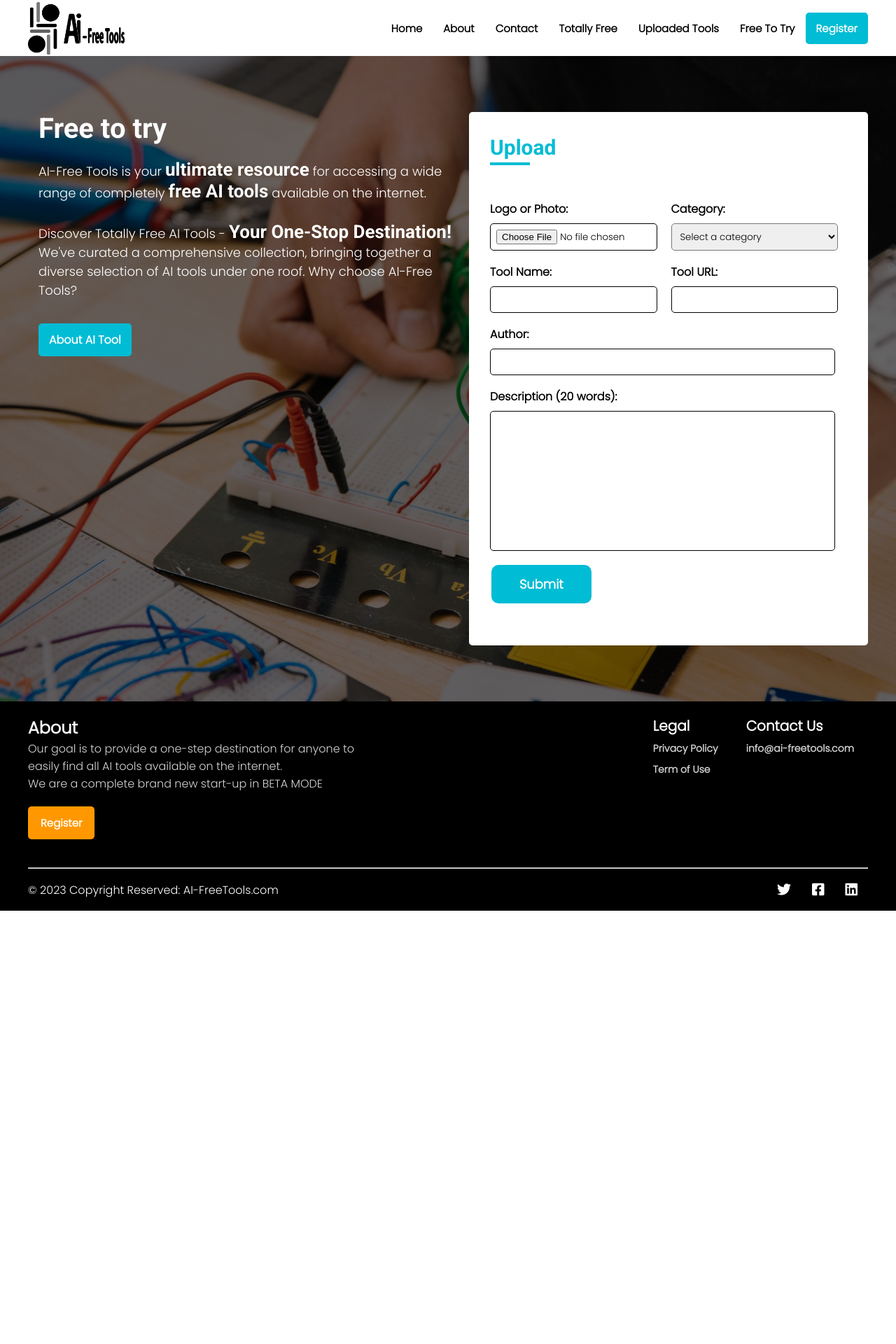
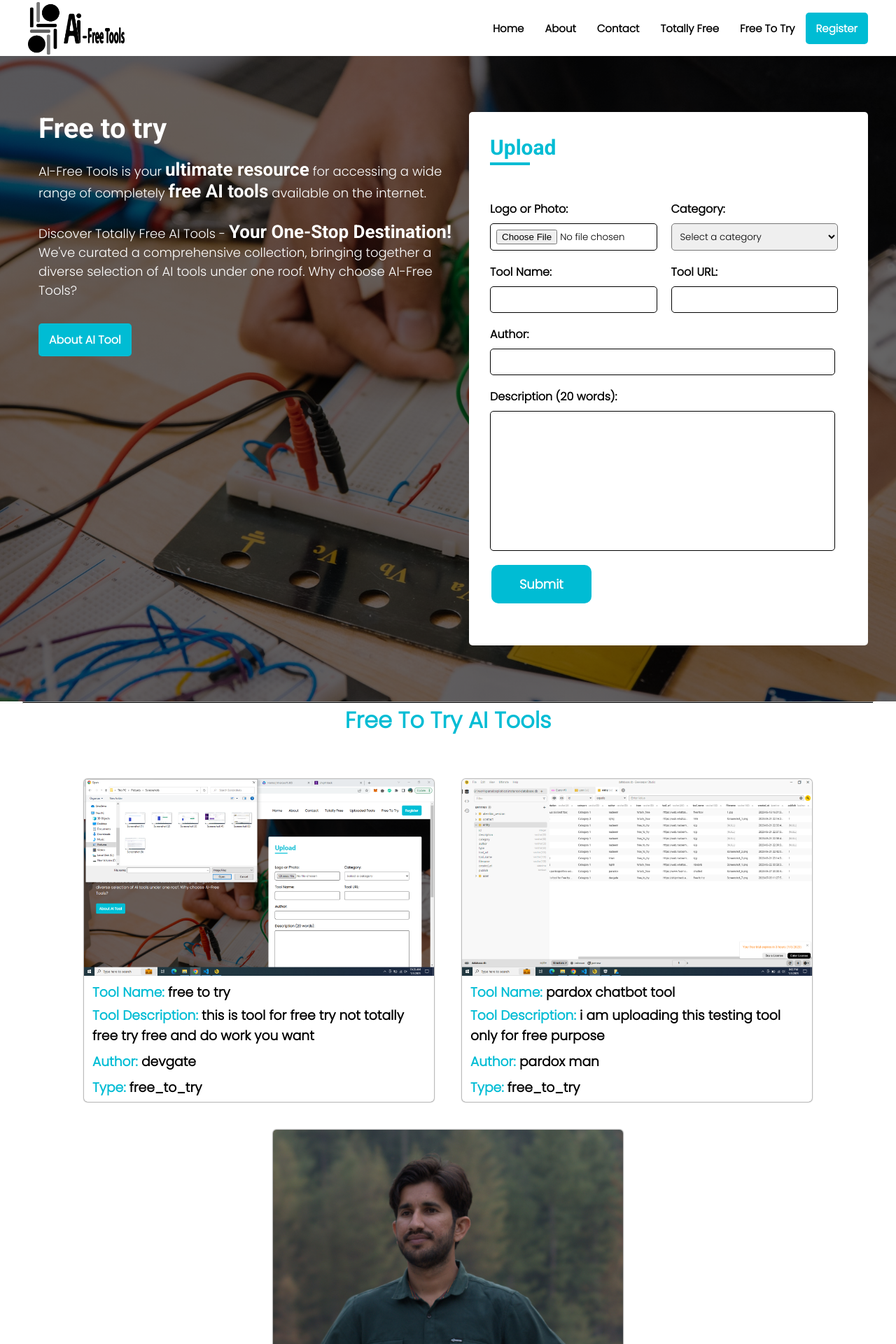
Before and after one commit to nadeem833/paradoxploitics, a Flask app: page /free-to-try in a window 1280 px wide. Shown: the top 1920 px of the page at 70% size. Before the commit the page ends 1301 px from the top, so only its background shows below. Run offline with Flask 3, Linux system fonts and the light colour scheme.

Commit message:
un link uploaded tool and save data in free  tool

```diff
--- a/app.py
+++ b/app.py
@@ -132,7 +132,20 @@ def totally_free():
         # Redirect back to the appropriate page
         return "Successfully uploaded your Tool"
 
-    return render_template("totally-free.html")
+    tools = Entry.query.filter_by(publish=True , type = 'totally_free').all()
+    tool_data = []
+    for tool in tools:
+        tool_data.append({
+            'description': tool.description,
+            'category': tool.category,
+            'author': tool.author,
+            'type': tool.type,
+            'tool_url': tool.tool_url,
+            'tool_name': tool.tool_name,
+            'filename': tool.filename,
+            'created_at': tool.created_at
+        })
+    return render_template("totally-free.html" , tools = tool_data)
 
 
 @app.route('/free-to-try', methods=['POST', 'GET'])
@@ -177,7 +190,20 @@ def free_to_try():
         # Redirect back to the appropriate page
         return "Successfully uploaded your free_to_try Tool"
 
-    return render_template("free-to-try.html")
+    tools = Entry.query.filter_by(publish=True , type = 'free_to_try').all()
+    tool_data = []
+    for tool in tools:
+        tool_data.append({
+            'description': tool.description,
+            'category': tool.category,
+            'author': tool.author,
+            'type': tool.type,
+            'tool_url': tool.tool_url,
+            'tool_name': tool.tool_name,
+            'filename': tool.filename,
+            'created_at': tool.created_at
+        })
+    return render_template("free-to-try.html" , tools = tool_data)
 
 
 @app.route('/contact', methods=['POST', 'GET'])
--- a/templates/about.html
+++ b/templates/about.html
@@ -9,6 +9,8 @@
     integrity="sha512-iecdLmaskl7CVkqkXNQ/ZH/XLlvWZOJyj7Yy7tcenmpD1ypASozpmT/E0iPtmFIB46ZmdtAc9eNBvH0H/ZpiBw=="
     crossorigin="anonymous" referrerpolicy="no-referrer" />
   <link rel="stylesheet" type="text/css" href="/static/css/style.css">
+  <title>About - AI FREE TOOLS</title>
+
 </head>
 
 <body>
@@ -20,7 +22,7 @@
         <li><a href="/about">About</a></li>
         <li><a href="/contact">Contact</a></li>
         <li><a href="/totally-free">Totally Free</a></li>
-        <li><a href="/upload-tools">Uploaded Tools</a></li>
+        <!-- <li><a href="/upload-tools">Uploaded Tools</a></li> -->
         <li><a href="/free-to-try">Free To Try</a></li>
         <li><a href="/register" class="login-register">Register</a></li>
       </ul>
--- a/templates/contact.html
+++ b/templates/contact.html
@@ -21,7 +21,7 @@
         <li><a href="/about">About</a></li>
         <li><a href="/contact">Contact</a></li>
         <li><a href="/totally-free">Totally Free</a></li>
-        <li><a href="/upload-tools">Uploaded Tools</a></li>
+        <!-- <li><a href="/upload-tools">Uploaded Tools</a></li> -->
 
         <li><a href="/free-to-try">Free To Try</a></li>
         <li><a href="/login" class="login-register">Login</a></li>
--- a/templates/dashboard.html
+++ b/templates/dashboard.html
@@ -15,9 +15,8 @@
         <li><a href="/">Home</a></li>
         <li><a href="/about">About</a></li>
         <li><a href="/contact">Contact</a></li>
-        <li><a href="/totally-free">Totally Free</a></li
-          <li><a href="/upload-tools">Uploaded Tools</a></li>
-          >
+        <li><a href="/totally-free">Totally Free</a></li>
+
         <li><a href="/free-to-try">Free To Try</a></li>
         <li><a href="/register" class="login-register">Logout</a></li> <!-- Changed "Login" to "Logout" -->
       </ul>
--- a/templates/free-to-try.html
+++ b/templates/free-to-try.html
@@ -11,6 +11,8 @@
     integrity="sha512-iecdLmaskl7CVkqkXNQ/ZH/XLlvWZOJyj7Yy7tcenmpD1ypASozpmT/E0iPtmFIB46ZmdtAc9eNBvH0H/ZpiBw=="
     crossorigin="anonymous" referrerpolicy="no-referrer" />
   <link rel="stylesheet" type="text/css" href="/static/css/style.css">
+  <title>Free To Try - AI FREE TOOLS</title>
+
 </head>
 
 <body>
@@ -22,7 +24,7 @@
         <li><a href="/about">About</a></li>
         <li><a href="/contact">Contact</a></li>
         <li><a href="/totally-free">Totally Free</a></li>
-        <li><a href="/upload-tools">Uploaded Tools</a></li>
+        <!-- <li><a href="/upload-tools">Uploaded Tools</a></li> -->
 
         <li><a href="/free-to-try">Free To Try</a></li>
         <li><a href="/register" class="login-register">Register</a></li>
@@ -85,6 +87,22 @@
       <a href="about.html">About AI Tool</a>
     </div>
   </section>
+  <hr style="background-color:#000; height: 3px; width: 95%; margin: auto;">
+
+  <h1 style="color:#00bcd4; text-align: center;"> Free To Try AI Tools</h1>
+
+  <div class="tool-listing">
+
+    {% for tool in tools %}
+    <div class="tool-card">
+      <img src="static/uploads/{{ tool.filename}}">
+      <h3><span class="highlight">Tool Name:</span> {{ tool.tool_name }}</h3>
+      <h3><span class="highlight">Tool Description:</span> {{ tool.description }}<h3>
+        <h3><span class="highlight">Author:</span> {{ tool.author }}<h3>
+            <h3><span class="highlight">Type:</span> {{ tool.type }}<h3>
+    </div>
+    {% endfor %}
+  </div>
 
   <footer>
     <div class="footer-first-column">
--- a/templates/index.html
+++ b/templates/index.html
@@ -9,6 +9,8 @@
     integrity="sha512-iecdLmaskl7CVkqkXNQ/ZH/XLlvWZOJyj7Yy7tcenmpD1ypASozpmT/E0iPtmFIB46ZmdtAc9eNBvH0H/ZpiBw=="
     crossorigin="anonymous" referrerpolicy="no-referrer" />
   <link rel="stylesheet" type="text/css" href="/static/css/style.css">
+  <title>Home - AI FREE TOOLS</title>
+
 </head>
 
 <body>
@@ -20,7 +22,7 @@
         <li><a href="/about">About</a></li>
         <li><a href="/contact">Contact</a></li>
         <li><a href="/totally-free">Totally Free</a></li>
-        <li><a href="/upload-tools">Uploaded Tools</a></li>
+        <!-- <li><a href="/upload-tools">Uploaded Tools</a></li> -->
         <li><a href="/free-to-try">Free To Try</a></li>
         <li><a href="/register" class="login-register">Register</a></li>
       </ul>
--- a/templates/upload.html
+++ b/templates/upload.html
@@ -20,7 +20,7 @@
         <li><a href="/about">About</a></li>
         <li><a href="/contact">Contact</a></li>
         <li><a href="/totally-free">Totally Free</a></li>
-        <li><a href="/upload-tools">Uploaded Tools</a></li>
+        <!-- <li><a href="/upload-tools">Uploaded Tools</a></li> -->
         <!-- <li><a href="/upload-tools">Uploaded Tools</a></li> -->
         <li><a href="/free-to-try">Free To Try</a></li>
         <li><a href="/register" class="login-register">Register</a></li>
```
Also changed, not shown: templates/totally-free.html (+20 -1 lines), instance/database.db, static/uploads/DSC0053.jpg (added), static/uploads/DSC0315_2.jpg (added), static/uploads/Screenshot_4.png (added).
